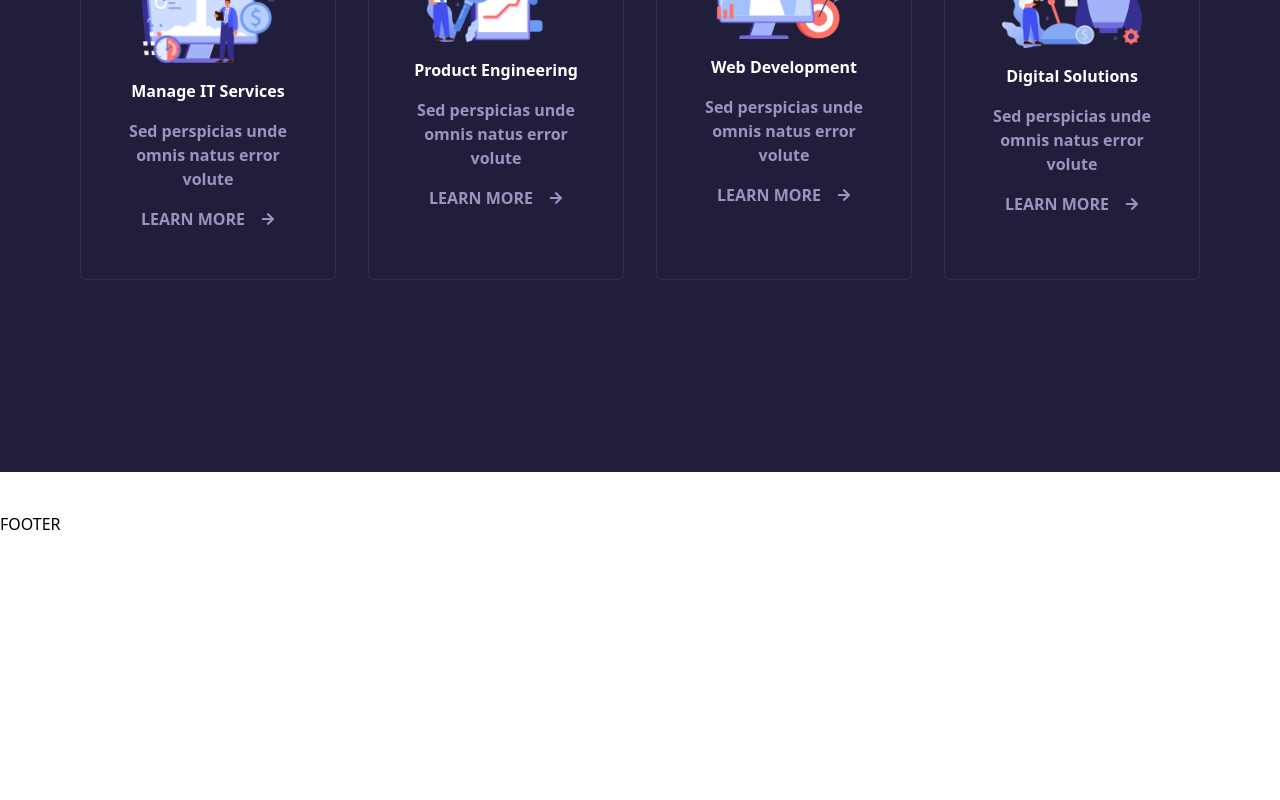
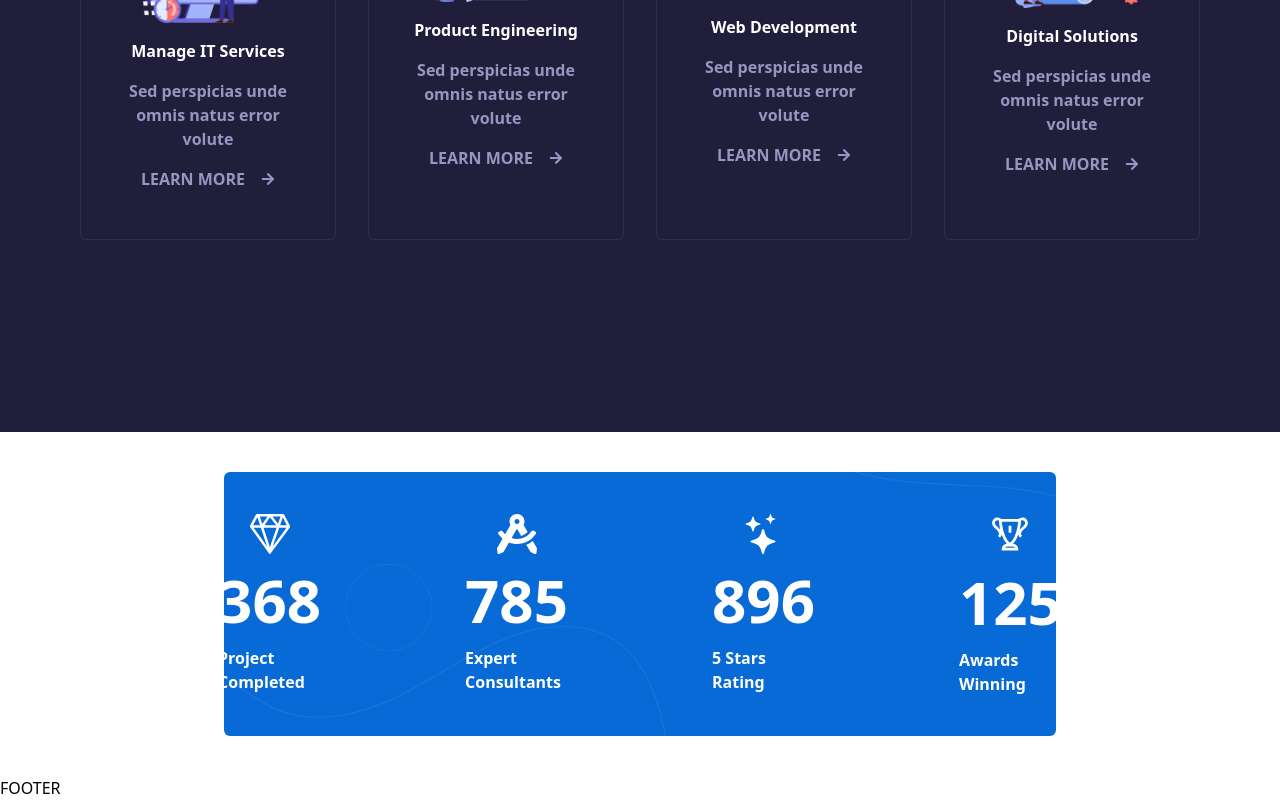
Before and after one commit to jul1ana/travel_nextjs, a Next.js app: page / in a window 1280 px wide. Shown: the part 2602-3402 px from the top of the page. Before the commit the page ends 3138 px from the top, so only its background shows below. Built offline with nearby package versions, Linux system fonts and the light colour scheme.

Commit message:
feat: add componente Feats

```diff
--- a/src/app/page.tsx
+++ b/src/app/page.tsx
@@ -1,15 +1,19 @@
 import { About } from "@/components/About";
 import { Business } from "@/components/Business";
+import { Feats } from "@/components/Feats";
 import { Hero } from "@/components/Hero";
 import { Services } from "@/components/Services";
 
 export default function Home() {
   return (
-    <main className="space-y-20 my-10">
-      <Hero />
-      <Business />
-      <About />
-      <Services />
+    <main>
+      <div className="space-y-20">
+        <Hero />
+        <Business />
+        <About />
+        <Services />
+      </div>
+      <Feats />
     </main>
   );
 }
--- /dev/null
+++ b/src/components/Feats.tsx
@@ -0,0 +1,36 @@
+import { SlDiamond } from "react-icons/sl";
+import { BsStars } from "react-icons/bs";
+import { LiaTrophySolid } from "react-icons/lia";
+import { FaDraftingCompass } from "react-icons/fa";
+
+export function Feats() {
+  return (
+    <div className="bg-[#086ad7] bg-[url('/funfact-line.png')] bg-cover m-4 lg:my-10 lg:mx-56 py-10 rounded-md">
+      <div className="text-white flex flex-col gap-16 lg:flex-row items-center justify-center lg:space-x-20">
+        <div className="flex flex-col items-center gap-4">
+          <SlDiamond size={40} />
+          <span className="text-6xl font-bold">368</span>
+          <p className="font-semibold">Project Completed</p>
+        </div>
+
+        <div className="flex flex-col items-center gap-4">
+          <FaDraftingCompass size={40} />
+          <span className="text-6xl font-bold">785</span>
+          <p className="font-semibold">Expert Consultants</p>
+        </div>
+
+        <div className="flex flex-col items-center gap-4">
+          <BsStars size={40} />
+          <span className="text-6xl font-bold">896</span>
+          <p className="font-semibold">5 Stars Rating</p>
+        </div>
+
+        <div className="flex flex-col items-center gap-4">
+          <LiaTrophySolid size={44} />
+          <span className="text-6xl font-bold">125</span>
+          <p className="font-semibold">Awards Winning</p>
+        </div>
+      </div>
+    </div>
+  )
+}
```
Also changed, not shown: public/funfact-line.png (added).
